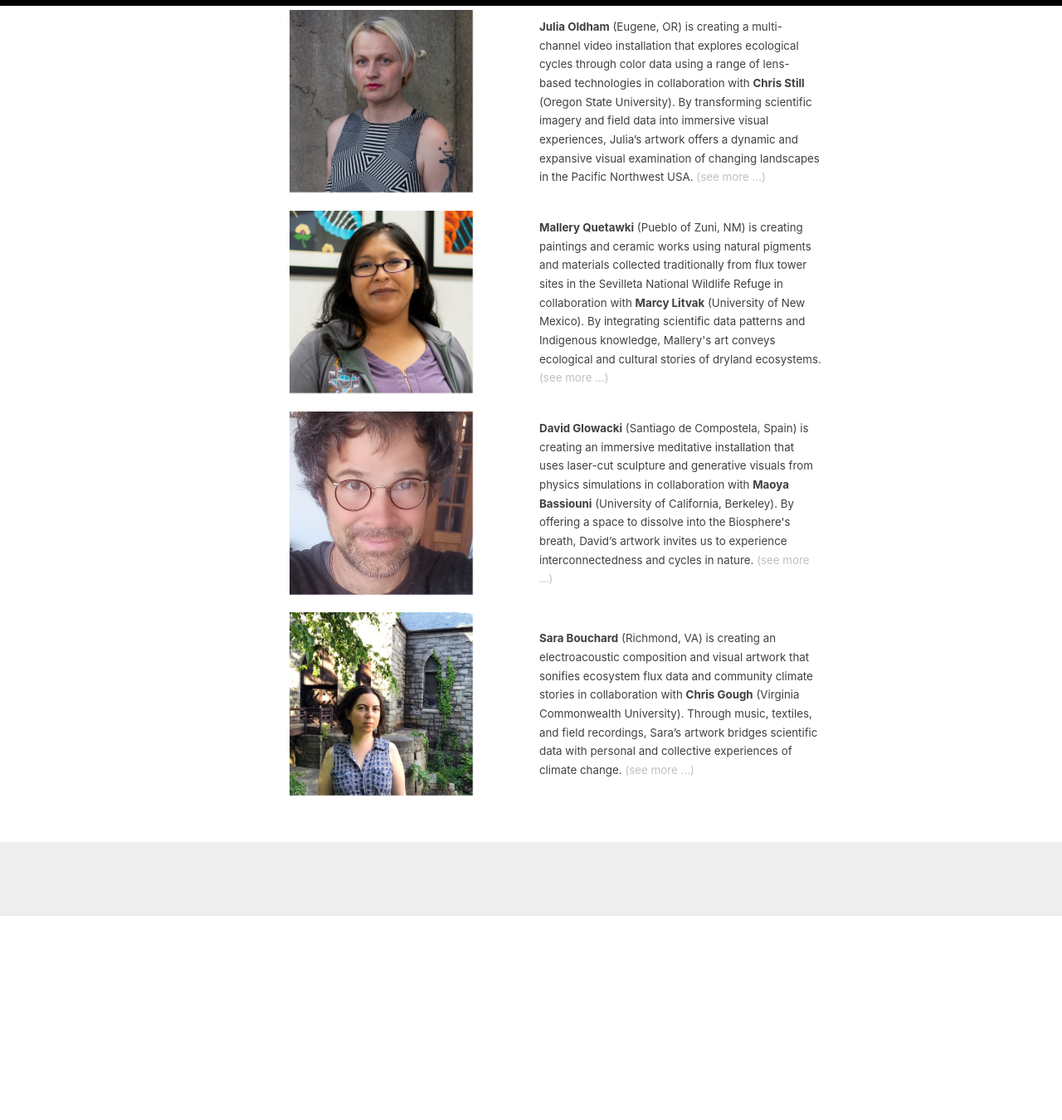
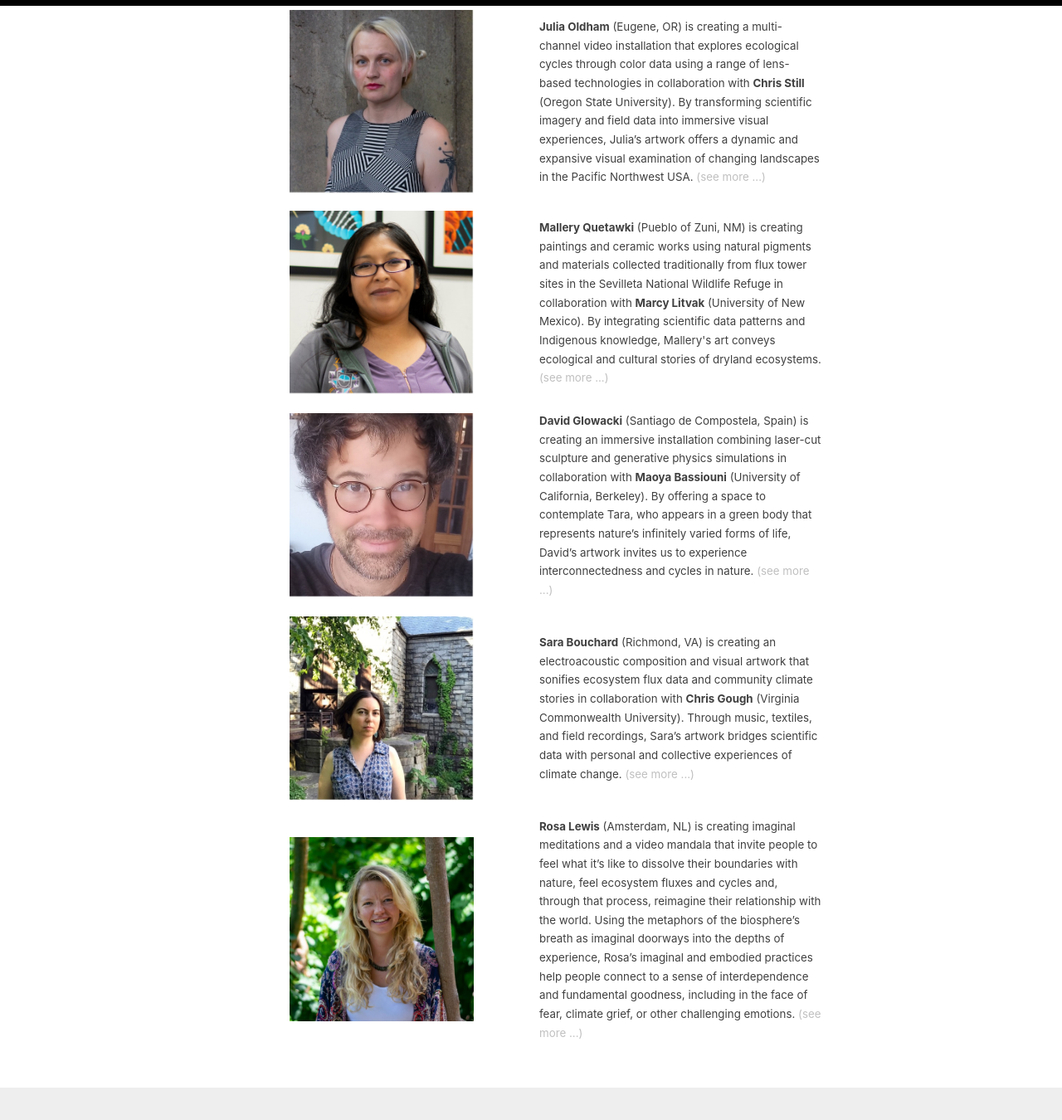
Before and after one commit to fluxnetart/fluxnetart.github.io, a Jekyll site: the page built from _pages/artists.md, in a window 1280 px wide and 1400 px high, scrolled down 588 px. Shown: the top 1350 px of the window at 83% size. Built offline with Jekyll 4.4.1, drawn with Linux system fonts in a browser that asks for light colours; before the commit the page ends 1692 px from its top, so only the background shows below that.

Commit message:
update Rosa

```diff
--- a/_pages/artists.md
+++ b/_pages/artists.md
@@ -79,7 +79,7 @@ img {
   </div>
 
   <div class="column">
-    <figcaption><b>David Glowacki</b> (Santiago de Compostela, Spain) is creating an immersive meditative installation that uses laser-cut sculpture and generative visuals from physics simulations in collaboration with <b>Maoya Bassiouni</b> (University of California, Berkeley). By offering a space to dissolve into the Biosphere's breath, David’s artwork invites us to experience interconnectedness and cycles in nature. <a href="https://fluxnetart.github.io/David/">(see more ...)</a></figcaption>
+    <figcaption><b>David Glowacki</b> (Santiago de Compostela, Spain) is creating an immersive installation combining laser-cut sculpture and generative physics simulations in collaboration with <b>Maoya Bassiouni</b> (University of California, Berkeley). By offering a space to contemplate Tara, who appears in a green body that represents nature’s infinitely varied forms of life, David’s artwork invites us to experience interconnectedness and cycles in nature.  <a href="https://fluxnetart.github.io/David/">(see more ...)</a></figcaption>
 
 
   </div>
@@ -98,3 +98,18 @@ img {
     <figcaption><b>Sara Bouchard</b> (Richmond, VA) is creating an electroacoustic composition and visual artwork that sonifies ecosystem flux data and community climate stories in collaboration with <b>Chris Gough</b> (Virginia Commonwealth University). Through music, textiles, and field recordings, Sara’s artwork bridges scientific data with personal and collective experiences of climate change. <a href="https://fluxnetart.github.io/Sara/">(see more ...)</a></figcaption>
   </div>
 </div>
+
+
+<div class="row">
+  <div class="column">
+  <figure>
+      <a href="https://fluxnetart.github.io/Rosa/">
+      <img src="https://fluxnetart.github.io/images/Rosa.png">
+      </a>
+    </figure>
+  </div>
+
+  <div class="column">
+    <figcaption><b>Rosa Lewis</b> (Amsterdam, NL) is creating imaginal meditations and a video mandala that invite people to feel what it’s like to dissolve their boundaries with nature, feel ecosystem fluxes and cycles and, through that process, reimagine their relationship with the world. Using the metaphors of the biosphere’s breath as imaginal doorways into the depths of experience, Rosa’s imaginal and embodied practices help people connect to a sense of interdependence and fundamental goodness, including in the face of fear, climate grief, or other challenging emotions. <a href="https://fluxnetart.github.io/Rosa/">(see more ...)</a></figcaption>
+  </div>
+</div>
```
Also changed, not shown: _posts/2024-10-08-Rosa.md (added, +59 -0 lines), images/Rosa.png (added), images/Rosa_Maoya.png (added).
